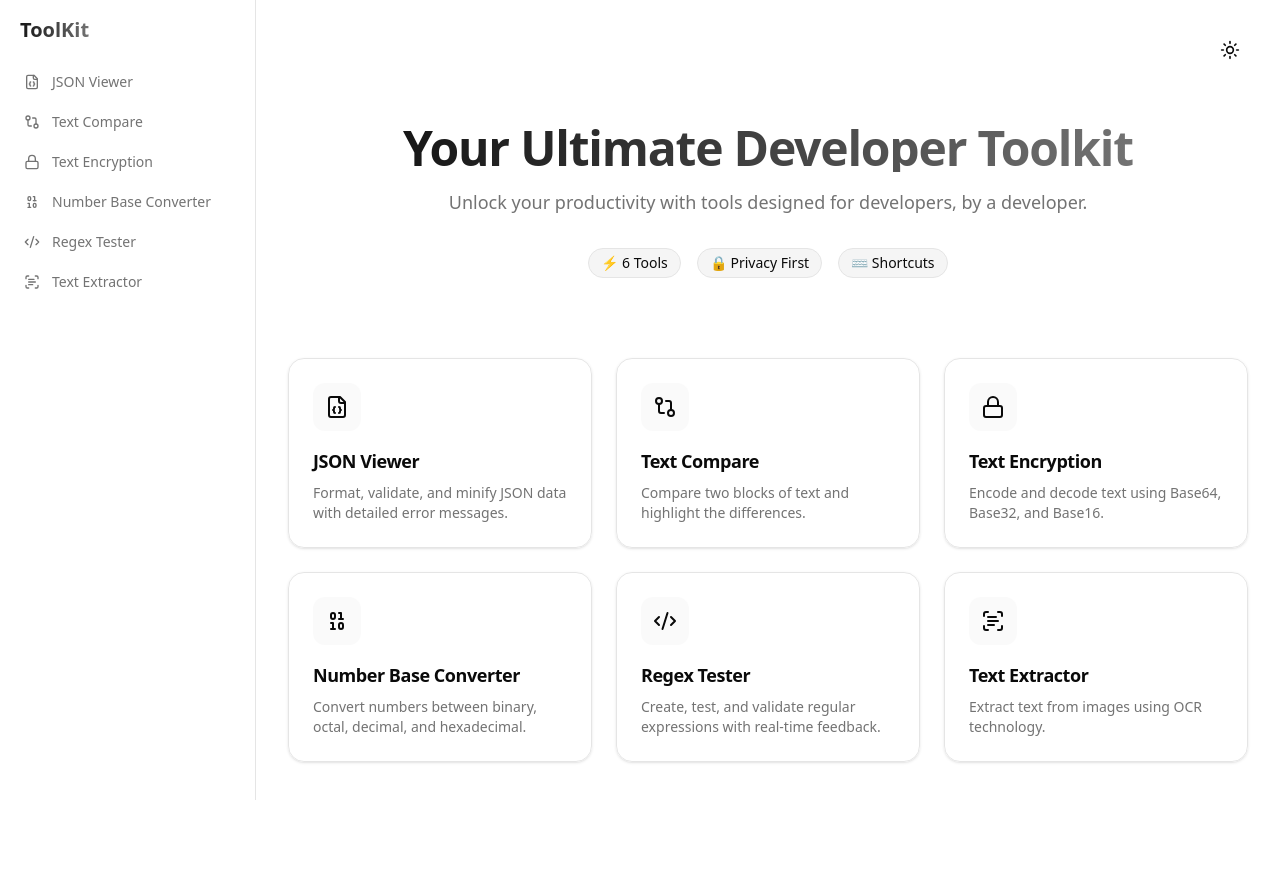
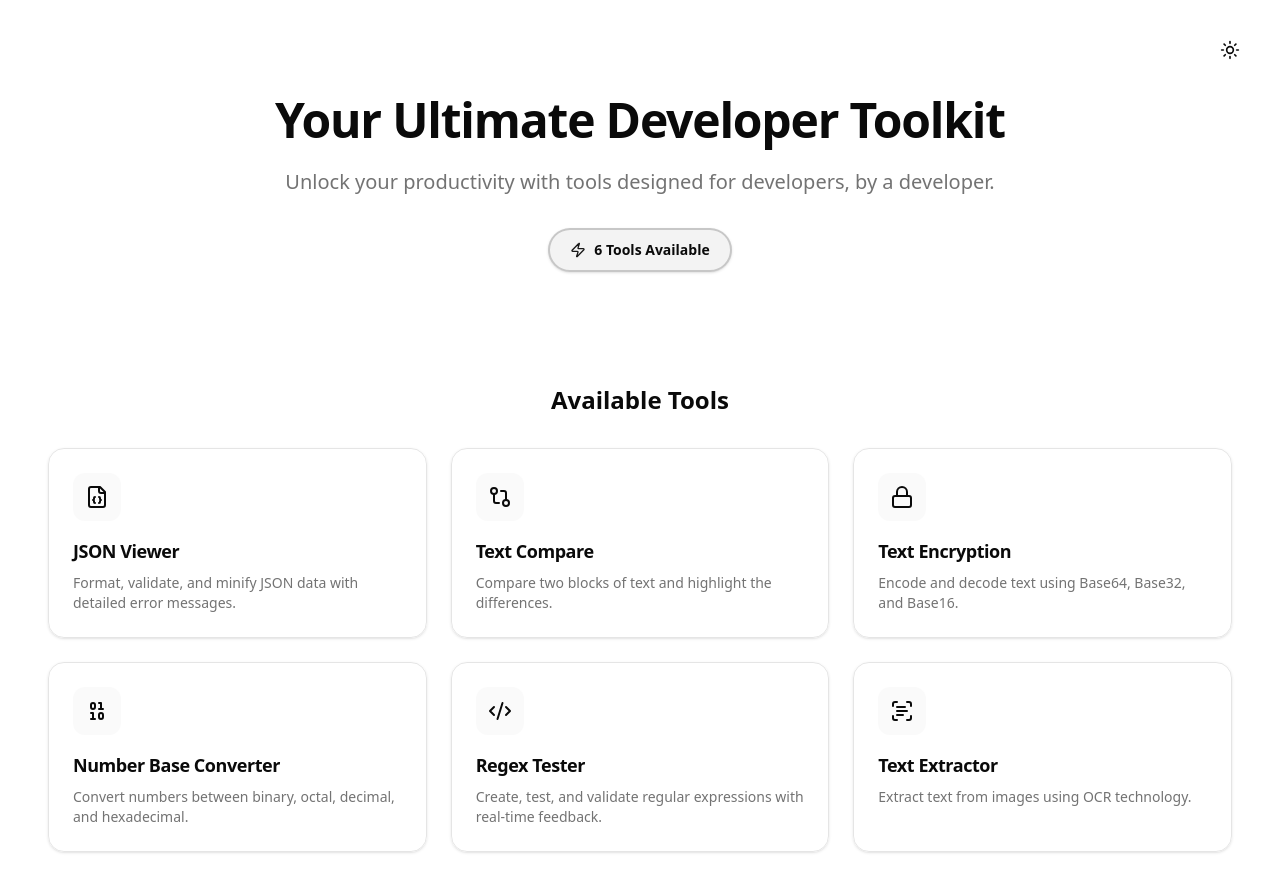
Before and after one commit to Gazi2050/toolkit, a SvelteKit app: page / in a window 1280 px wide. Shown: the top 892 px of the page. Before the commit the page ends 800 px from the top, so only its background shows below. Built offline with nearby package versions, Linux system fonts and the light colour scheme.

Commit message:
Rework layout: hero, theme toggle, grid; drop Image Converter

```diff
--- a/src/routes/+layout.svelte
+++ b/src/routes/+layout.svelte
@@ -7,6 +7,9 @@
 
 	let { children } = $props();
 	let isSidebarOpen = $state(false);
+
+	// Check if we're on the home page
+	let isHomePage = $derived($page.url.pathname === '/');
 
 	function toggleSidebar() {
 		isSidebarOpen = !isSidebarOpen;
@@ -21,7 +24,8 @@
 </script>
 
 <div class="min-h-screen bg-background font-sans antialiased">
-	<!-- Mobile Header -->
+	<!-- Mobile Header - Only show when not on home page -->
+	{#if !isHomePage}
 		<div class="sticky top-0 z-50 flex items-center justify-between border-b bg-background/95 px-4 py-3 backdrop-blur supports-[backdrop-filter]:bg-background/60 sm:hidden">
 			<button
 				onclick={toggleSidebar}
@@ -45,16 +49,18 @@
 			></div>
 		{/if}
 
+		<!-- Sidebar - Only show when not on home page -->
 		<Sidebar class={isSidebarOpen ? 'translate-x-0' : '-translate-x-full'} />
+	{/if}
 
-	<!-- Desktop Theme Toggle (Absolute position in sidebar area or header? Let's put it in main for now or update sidebar) -->
-	<!-- Actually, let's put it in the top right of the main content for desktop -->
-
-	<main class="p-4 sm:ml-64">
+	<!-- Main content - Adjust margin based on whether sidebar is shown -->
+	<main class="p-4 {isHomePage ? '' : 'sm:ml-64'}">
 		<div class="mx-auto max-w-7xl p-4">
+			{#if !isHomePage}
 				<div class="mb-4 hidden justify-end sm:flex">
 					<ThemeToggle />
 				</div>
+			{/if}
 			{@render children()}
 		</div>
 	</main>
--- a/src/routes/+page.svelte
+++ b/src/routes/+page.svelte
@@ -1,5 +1,6 @@
 <script lang="ts">
 	import ToolCard from '$lib/components/ToolCard.svelte';
+	import ThemeToggle from '$lib/components/ThemeToggle.svelte';
 	import {
 		FileJson,
 		GitCompare,
@@ -15,7 +16,8 @@
 		Type,
 		Clock,
 		Code2,
-		ScanText
+		ScanText,
+		Zap
 	} from '@lucide/svelte';
 
 	const tools = [
@@ -58,28 +60,49 @@
 	];
 </script>
 
-<div class="flex flex-col items-center justify-center py-10 text-center">
-	<h1 class="text-gradient mb-4 text-4xl font-extrabold tracking-tight lg:text-5xl">
+<svelte:head>
+	<title>ToolKit - Your Ultimate Developer Toolkit</title>
+	<meta
+		name="description"
+		content="A collection of essential developer tools for JSON, text processing, encryption, and more."
+	/>
+</svelte:head>
+
+<div class="flex min-h-[calc(100vh-8rem)] flex-col">
+	<!-- Hero Section -->
+	<div class="flex flex-1 flex-col items-center justify-center px-4 py-16 text-center">
+		<!-- Theme Toggle - Top Right -->
+		<div class="absolute right-8 top-8">
+			<ThemeToggle />
+		</div>
+
+		<div class="mx-auto max-w-4xl">
+			<h1 class="mb-6 text-5xl font-bold tracking-tight sm:text-6xl lg:text-5xl">
 				Your Ultimate Developer Toolkit
 			</h1>
-	<p class="mb-8 max-w-2xl text-lg text-muted-foreground">
+			<p class="mb-8 text-lg text-muted-foreground sm:text-xl">
 				Unlock your productivity with tools designed for developers, by a developer.
 			</p>
-	<div class="mb-10 flex gap-4">
-		<span class="inline-flex items-center rounded-full border bg-muted px-3 py-1 text-sm font-medium">
-			⚡ {tools.length} Tools
-		</span>
-		<span class="inline-flex items-center rounded-full border bg-muted px-3 py-1 text-sm font-medium">
-			🔒 Privacy First
-		</span>
-		<span class="inline-flex items-center rounded-full border bg-muted px-3 py-1 text-sm font-medium">
-			⌨️ Shortcuts
-		</span>
+
+			<!-- Feature Badge -->
+			<div class="mb-12 flex items-center justify-center">
+				<div class="flex items-center gap-2 rounded-full border-2 border-primary/20 bg-primary/5 px-5 py-2.5 text-sm font-semibold shadow-sm transition-all hover:border-primary/30 hover:bg-primary/10">
+					<Zap class="h-4 w-4 text-primary" />
+					<span>{tools.length} Tools Available</span>
+				</div>
+			</div>
 		</div>
 	</div>
 
+	<!-- Tools Grid -->
+	<div class="px-4 pb-16">
+		<div class="mx-auto max-w-7xl">
+			<h2 class="mb-8 text-center text-2xl font-semibold">Available Tools</h2>
 			<div class="grid gap-6 sm:grid-cols-2 lg:grid-cols-3">
 				{#each tools as tool}
 					<ToolCard {...tool} />
 				{/each}
 			</div>
+		</div>
+	</div>
+</div>
```
Also changed, not shown: 1 other file (tests, documents, lock files or other folders). Lines whose indentation alone changed are shown as unchanged.
